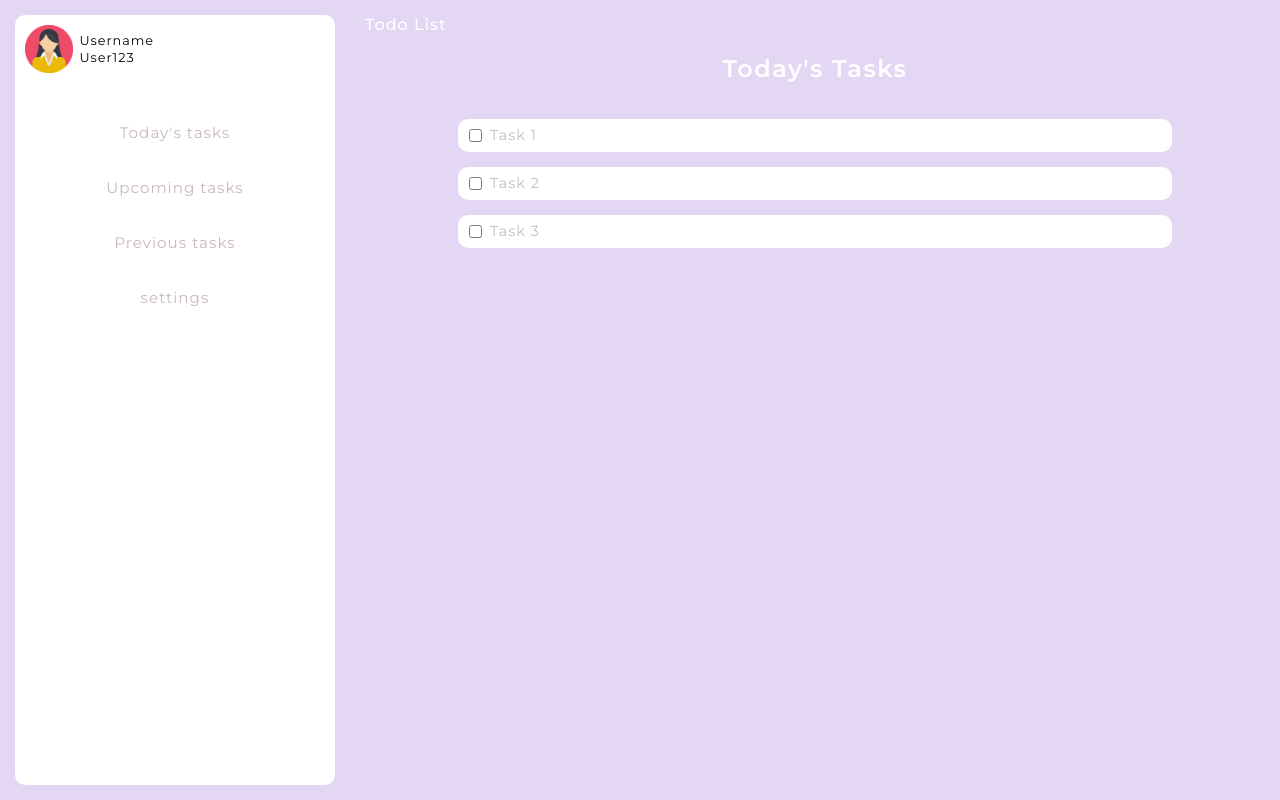
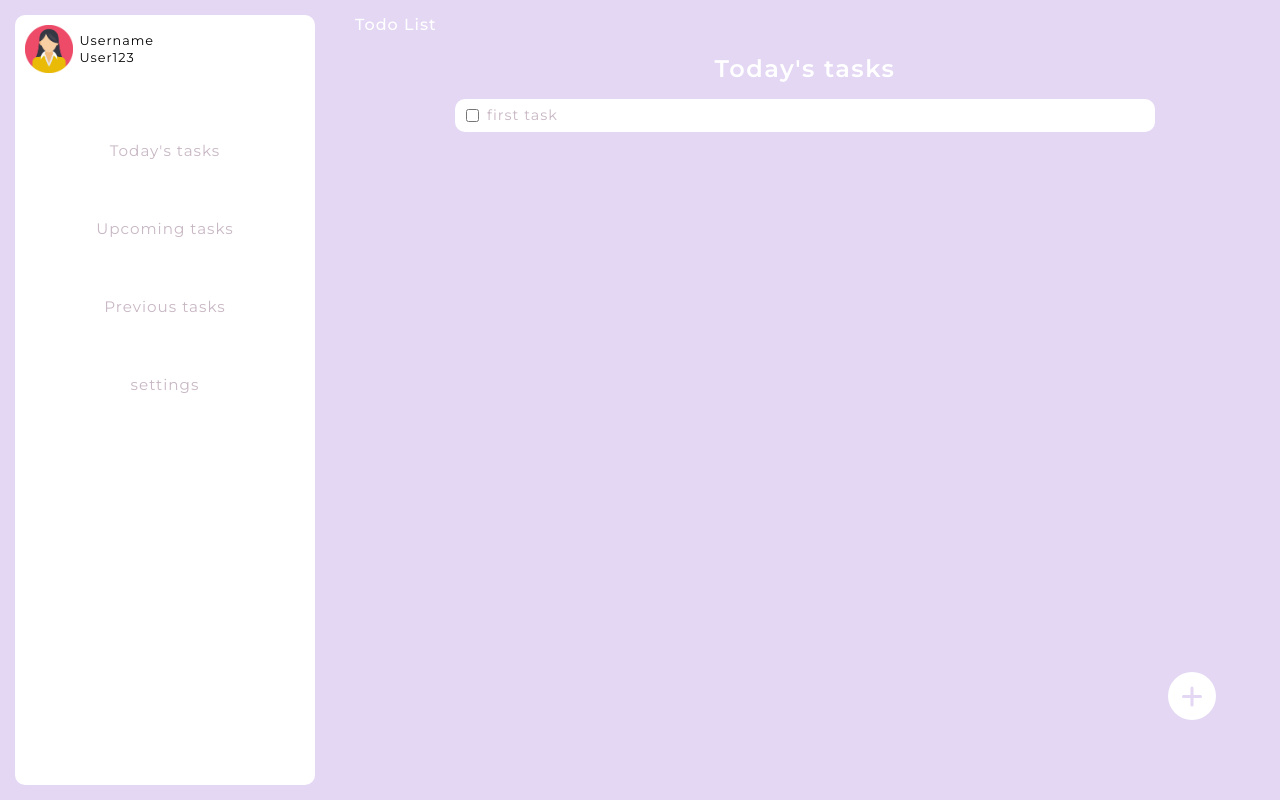
Before and after one commit to IkramMaizi/Todo-List, a React (Create React App) app: page / in a window 1280 px wide. Built offline with nearby package versions, Linux system fonts and the light colour scheme.

Commit message:
added new task window

```diff
--- a/src/App.css
+++ b/src/App.css
@@ -15,7 +15,6 @@ p{margin: 0;}
   margin: 15px;
   border-radius: 10px;
   width: 35%;
-  padding: 10px;
   max-width: 300px;
 }
 .user--profile{
@@ -23,6 +22,7 @@ p{margin: 0;}
   align-items: center;
   column-gap: .4rem;
   margin-bottom: 2rem;
+  padding: 10px;
 }
 .user--profile img{
   grid-row: span 2;
@@ -39,22 +39,31 @@ p{margin: 0;}
   padding-left: 0;
   display: flex;
   flex-direction: column;
-  row-gap: 2rem;
   color: #c8b7c4;
+  row-gap: 5vh;
 
 }
 .list--element{
   /* border-bottom: 2px solid #c8b7c4; */
-  padding: 2px;
+  padding: .6rem;
   font-size: .95rem;
   text-align: center;
+  background-color: white;
+  border: none;
+  font-weight: inherit;
+  font-family: inherit;
+  color: inherit;
+  letter-spacing: inherit;
+}
+.list--element:hover{
+  background-color: #f1e8fd;
 }
 
 .main{
   margin-top: 15px;
   display: flex;
   flex-direction: column;
-  margin-inline: 15px;
+  margin-inline: 25px;
   flex-grow: 1;
 
 }
@@ -63,6 +72,7 @@ p{margin: 0;}
   font-weight: 500;
 }
 .main--title{
+  margin-top: 20px;
   color: white;
   justify-self: center;
   display: block;
@@ -79,6 +89,7 @@ p{margin: 0;}
   max-width: 700px;
   align-self: center;
   justify-self: center;
+  box-sizing: border-box;
 }
 .tasks--list{
   list-style: none;
@@ -101,3 +112,34 @@ input{
   color: blue;
   text-decoration-color: aqua;
 }
+
+.add-task--btn{
+  display: flex;
+  align-items: center;
+  justify-content: center;
+  border: none;
+  position: fixed;
+  height: 3rem;
+  width: 3rem;
+  border-radius: 50%;
+  bottom: 10%;
+  right: 5%;
+  background-color: white;
+}
+.cross{
+  align-self: center;
+}
+.horizontal{
+  position: absolute;
+  width: 20px;
+  height: 3px;
+  background-color: #e3d7f4;
+  border-radius: 3px;
+}
+.vertical{
+  width: 20px;
+  height: 3px;
+  background-color: #e3d7f4;
+  border-radius: 3px;
+  transform: rotate(90deg);
+}
--- a/src/App.js
+++ b/src/App.js
@@ -1,26 +1,65 @@
 import './App.css';
 import pfp from "./assets/user_img.png"
 import React from"react";
+import NewTask from './components/NewTask';
 
 function App() {
-  const [taskList, setTaskList]= React.useState([]);
+  const [taskList, setTaskList]= React.useState([newTask("first task", 1), newTask("Task2", 2), newTask("Task3", 3)]);
+  const [currentWindow, setCurrentWindow]= React.useState(1);
+  const [newTaskTrigger, setNewTaskTrigger]= React.useState(false);
 
-  function newTask(){
+  function newTask(title, type){
     //type=... check the date and define the task type
     return({
-      title:"task title",
+      title: title,
       desc:"task description",
       isDone: false,
       date: "task date",
-      type: "" //type
+      type: type
     })
   }
 
-  // cons tasksElements= taskList.map()
+  function changeWindow(windowId){
+    setCurrentWindow(windowId)
+  }
+
+  function getWindowTitle(){
+    if (currentWindow === 1){
+      return "Today's tasks"
+    }
+    if (currentWindow === 2){
+      return "Upcomming tasks"
+    }
+    if (currentWindow === 3){
+      return "Previous tasks"
+    }
+    if (currentWindow === 4){
+      return "settings"
+    }
+  }
+
+  function showNewTaskWindow(){
+    setNewTaskTrigger(true);
+  }
+  function submitNewTask(){
+    setNewTaskTrigger(false);
+  }
+
+  const tasksElements= taskList.map((task)=>{
+    if(task.type===currentWindow)
+    return(
+    <li className="task--container">
+      <input type="checkbox" className="checkbox"></input>
+      <p className="task--title">{task.title}</p>
+    </li>
+  )})
+
+  const windowTitle= getWindowTitle();
 
 
   return (
     <div className="App">
+      <NewTask trigger={newTaskTrigger} submit={submitNewTask} />
       <div className="nav--menu">
       <div className="user--profile">
       <img src={pfp} alt=""/>
@@ -30,29 +69,25 @@ function App() {
       </div>
       </div>
       <ul className="nav--list">
-      <li className="list--element">Today's tasks</li>
-      <li className="list--element">Upcoming tasks</li>
-      <li className="list--element">Previous tasks</li>
-      <li className="list--element">settings</li>
+      <button className="list--element" onClick={()=>changeWindow(1)}>Today's tasks</button>
+      <button className="list--element" onClick={()=>changeWindow(2)}>Upcoming tasks</button>
+      <button className="list--element" onClick={()=>changeWindow(3)}>Previous tasks</button>
+      <button className="list--element" onClick={()=>changeWindow(4)}>settings</button>
       </ul>
       </div>
       <div className="main">
       <p className="logo">Todo List</p>
-      <h2 className="main--title">Today's Tasks</h2>
+      <h2 className="main--title">{windowTitle}</h2>
       <ul className="tasks--list">
-      <li className="task--container"> {/*will be updated to {tasksElements} */}
-      <input type="checkbox" className="checkbox"></input>
-      <p className="task--title">Task 1</p>
-      </li>
-      <li className="task--container"> {/*will be updated to {tasksElements} */}
-      <input type="checkbox" className="checkbox"></input>
-      <p className="task--title">Task 2</p>
-      </li>
-      <li className="task--container"> {/*will be updated to {tasksElements} */}
-      <input type="checkbox" className="checkbox"></input>
-      <p className="task--title">Task 3</p>
-      </li>
+      {tasksElements}
       </ul>
+
+      <button className="add-task--btn" onClick={showNewTaskWindow}>
+        <div className="cross">
+          <div className="horizontal"></div>
+          <div className="vertical"></div>
+        </div>
+      </button>
       </div>
     </div>
   );
--- /dev/null
+++ b/src/components/NewTask.css
@@ -0,0 +1,71 @@
+
+h2{
+    margin: 0;
+}
+.popup--holder{
+    top:0;
+    left: 0;
+    position: fixed;
+    width: 100%;
+    height: 100vh;
+    background-color: #0000003a;
+    display: flex;
+    justify-content: center;
+    align-items: center;
+}
+.popup{
+    position: relative;
+    border-radius: 7px;
+    background-color: white;
+    padding: 20px;
+    display: flex;
+    flex-direction: column;
+    justify-content: center;
+    align-items: center;
+    row-gap: 15px;
+
+}
+.title{
+    color: #c8b7c4;
+
+}
+.title--input{
+    border-radius: 7px;
+    border: .5px solid #c8b7c4;
+    padding: 7px;
+    color: #696969;
+    font: inherit;
+    font-size: .9rem;
+
+}
+.title--input:focus{
+    outline: none;
+}
+
+button{
+    padding: 7px;
+    border: none;
+    border-radius: 6px;
+    color: white;
+    font: inherit;
+    font-size: .8rem;
+}
+
+.button--type{
+    background-color: white;
+    border: .7px solid #c8b7c4;
+    color: #c8b7c4;
+}
+
+.submit--button{
+    background-color: #c8b7c4;
+    color: white;
+    font-size: .9rem;
+    margin-block: 10px;
+}
+
+.type--options{
+    display: flex;
+    column-gap: 5px;
+
+}
--- /dev/null
+++ b/src/components/NewTask.js
@@ -0,0 +1,20 @@
+import React from 'react'
+import './NewTask.css';
+
+function NewTask(props) {
+  return (props.trigger) ? (
+    <div className="popup--holder">
+    <div className='popup'>
+        <h2 className='title'>New Task</h2>
+        <input type="text" className='title--input' />
+        <div className='type--options'>
+        <button className='button--type'>Today</button>
+        <button className='button--type'>Upcomming</button>
+        </div>
+        <button className='submit--button' onClick={props.submit}>Add Task</button>
+    </div>
+    </div>
+  ) : "";
+}
+
+export default NewTask
--- a/src/index.js
+++ b/src/index.js
@@ -11,6 +11,7 @@ root.render(
   </React.StrictMode>
 );
 
+
 // If you want to start measuring performance in your app, pass a function
 // to log results (for example: reportWebVitals(console.log))
 // or send to an analytics endpoint. Learn more: https://bit.ly/CRA-vitals
```
